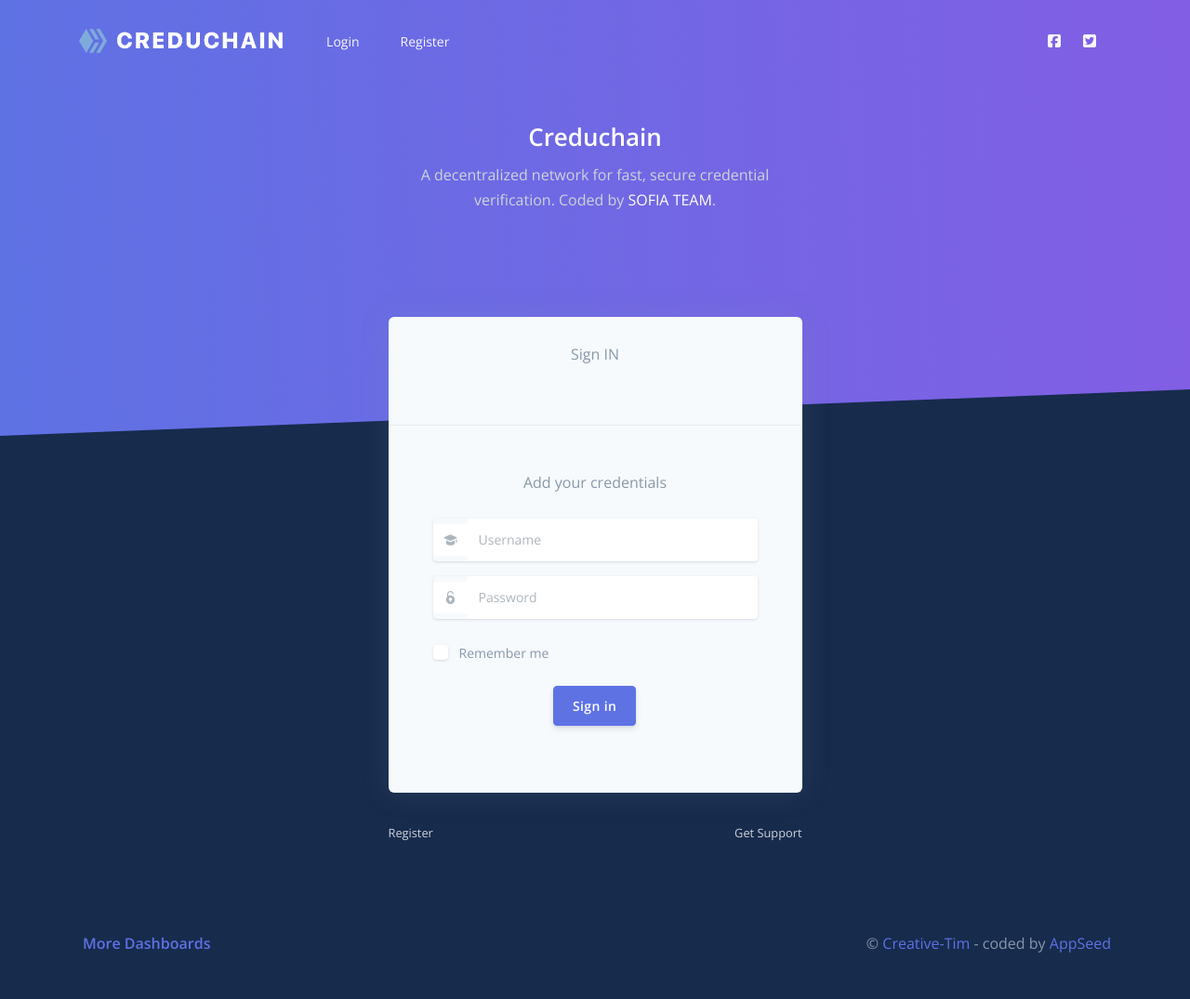
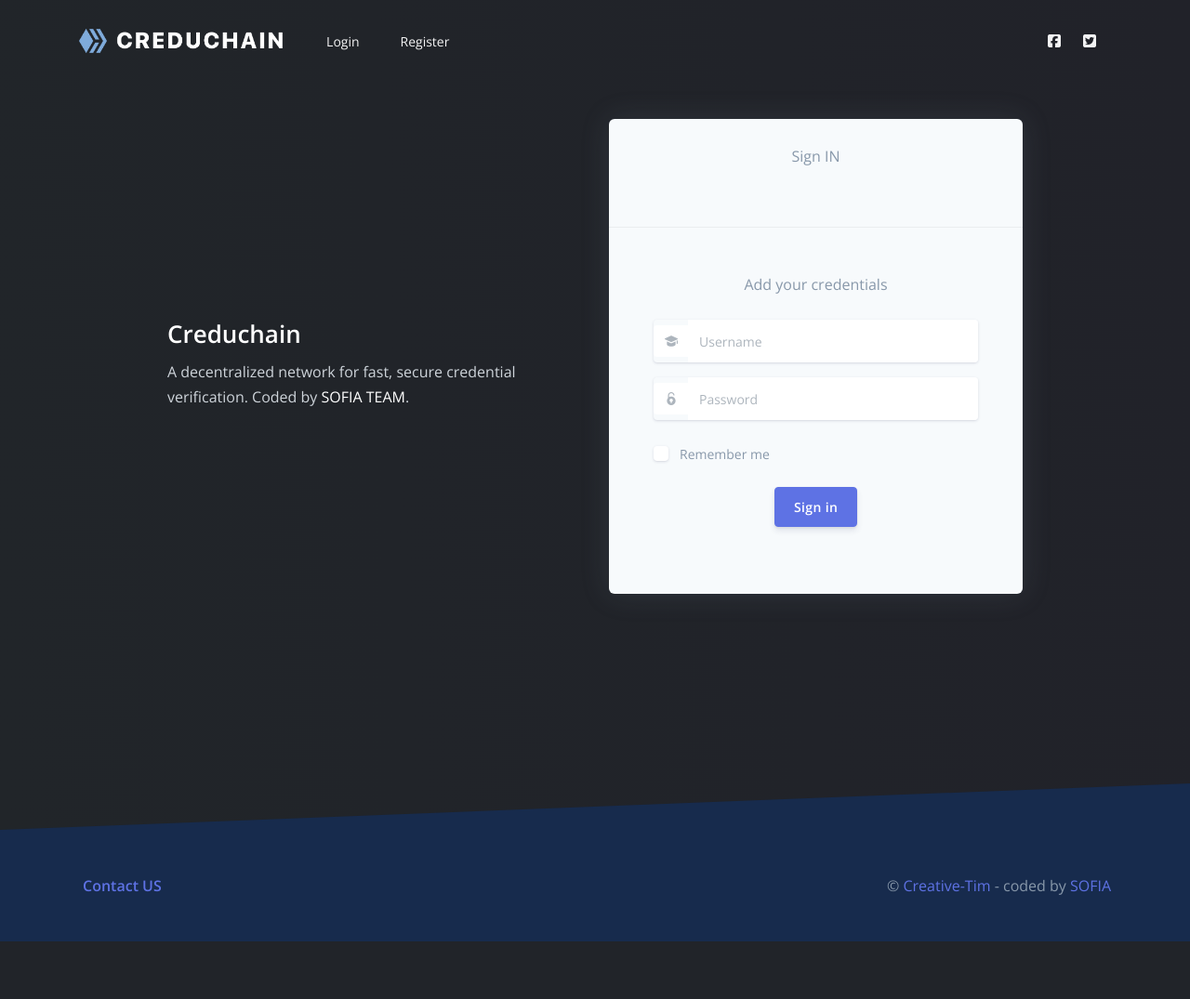
Before and after one commit to bluehat8/Creduchain-app, a Django app: page /login/ in a window 1280 px wide. Shown: the whole page at 93% size. After the commit the page ends 1013 px from the top, so only its background shows below. Run offline with Django 3.2, Linux system fonts and the light colour scheme; some libraries are stand-ins or nearby versions.

Commit message:
Login redesign - phase 1

```diff
--- a/apps/templates/accounts/login.html
+++ b/apps/templates/accounts/login.html
@@ -2,38 +2,22 @@
 
 {% block title %} Login {% endblock title %}
 
-<!-- Specific CSS goes HERE -->
-{% block stylesheets %}{% endblock stylesheets %}
-
-{% block content %}
-
-    <!-- Page content -->
-    <div class="container mt--8 pb-5">
-      <div class="row justify-content-center">
-        <div class="col-lg-5 col-md-7">
+{% block login_card %}
   <div class="card bg-secondary shadow border-0">
     <div class="card-header bg-transparent pb-5">
-              <div class="text-muted text-center mt-2 mb-3">
-                Sign IN
-              </div>
+      <div class="text-muted text-center mt-2 mb-3">Sign IN</div>
     </div>
     <div class="card-body px-lg-5 py-lg-5">
       <div class="text-center text-muted mb-4">
-
         {% if msg %}
           <p>{{ msg }}</p>
         {% else %}
-                  <p>
-                    Add your credentials
-                  </p>
+          <p>Add your credentials</p>
         {% endif %}
-
       </div>
 
       <form method="POST">
-
         {% csrf_token %}
-
         <div class="form-group mb-3">
           <div class="input-group input-group-alternative">
             <div class="input-group-prepend">
@@ -51,8 +35,8 @@
           </div>
         </div>
         <div class="custom-control custom-control-alternative custom-checkbox">
-                  <input class="custom-control-input" id=" customCheckLogin" type="checkbox">
-                  <label class="custom-control-label" for=" customCheckLogin">
+          <input class="custom-control-input" id="customCheckLogin" type="checkbox">
+          <label class="custom-control-label" for="customCheckLogin">
             <span class="text-muted">Remember me</span>
           </label>
         </div>
@@ -62,19 +46,4 @@
       </form>
     </div>
   </div>
-          <div class="row mt-3">
-            <div class="col-6">
-              <a href="{% url 'register' %}" class="text-light"><small>Register</small></a>
-            </div>
-            <div class="col-6 text-right">
-              <a href="https://appseed.us/support" class="text-light"><small>Get Support</small></a>
-            </div>
-          </div>
-        </div>
-      </div>
-    </div>
-
-{% endblock content %}
-
-<!-- Specific JS goes HERE -->
-{% block javascripts %}{% endblock javascripts %}
+{% endblock login_card %}
--- a/apps/templates/includes/footer-fullscreen.html
+++ b/apps/templates/includes/footer-fullscreen.html
@@ -5,15 +5,15 @@
           <div class="col-xl-6">
             <div class="copyright text-center text-xl-left text-muted">
                 <a target="_blank"
-                   href="https://appseed.us/admin-dashboards/django"
-                   class="font-weight-bold ml-1" target="_blank">More Dashboards</a>
+                   href="https://sofia-landing-page.vercel.app/"
+                   class="font-weight-bold ml-1" target="_blank">Contact US</a>
             </div>
           </div>
           <div class="col-xl-6">
             <div class="text-center text-xl-right text-muted">
                &copy; <a target="_blank"
                          href="https://bit.ly/3fKQZaL">Creative-Tim</a>
-               - coded by <a target="_blank" href="https://appseed.us">AppSeed</a>
+               - coded by <a target="_blank" href="https://sofia-landing-page.vercel.app/">SOFIA</a>
             </div>
           </div>
         </div>
--- a/apps/templates/layouts/base-fullscreen.html
+++ b/apps/templates/layouts/base-fullscreen.html
@@ -31,23 +31,30 @@
     {% include "includes/navigation-fullscreen.html" %}
 
     <!-- Header -->
-    <div class="header bg-gradient-primary py-7 py-lg-8">
+    <div class="header bg-gradient-dark py-7 py-lg-8">
       <div class="container">
-        <div class="header-body text-center mb-7">
-          <div class="row justify-content-center">
-            <div class="col-lg-5 col-md-6">
-              <h1 class="text-white">
+        <div class="header-body  mb-7">
+          <div class="row justify-content-center align-items-center" style="height: 100%;">
+            <!-- Columna para el texto inicial -->
+            <div class="col-lg-5 col-md-6 text-white">
+              <h1>
                 <a target="_blank" class="text-white"
                    href="https://appseed.us/admin-dashboards/django-dashboard-argon">Creduchain</a>
               </h1>
               <p class="text-lead text-light">
                 A decentralized network for fast, secure credential verification.
-                Coded by <a target="_blank" class="text-white" href="https://appseed.us">SOFIA TEAM</a>.
+                Coded by <a target="_blank" class="text-white" href="https://sofia-landing-page.vercel.app/">SOFIA TEAM</a>.
               </p>
+            </div>
+
+            <!-- Columna para la tarjeta de inicio de sesión -->
+            <div class="col-lg-5 col-md-6">
+              {% block login_card %}{% endblock login_card %}
             </div>
           </div>
         </div>
       </div>
+
       <div class="separator separator-bottom separator-skew zindex-100">
         <svg x="0" y="0" viewBox="0 0 2560 100" preserveAspectRatio="none" version="1.1" xmlns="http://www.w3.org/2000/svg">
           <polygon class="fill-default" points="2560 0 2560 100 0 100"></polygon>
```
Lines whose indentation alone changed are shown as unchanged.
